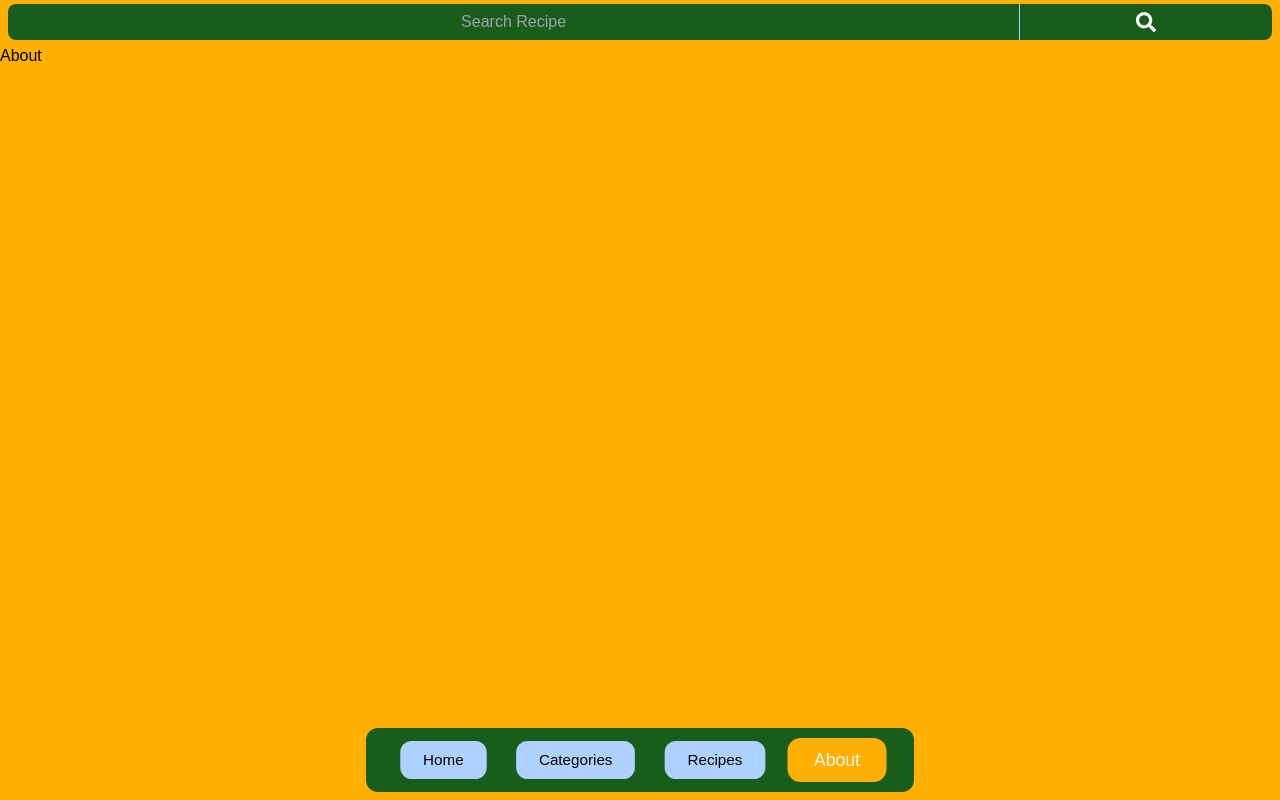
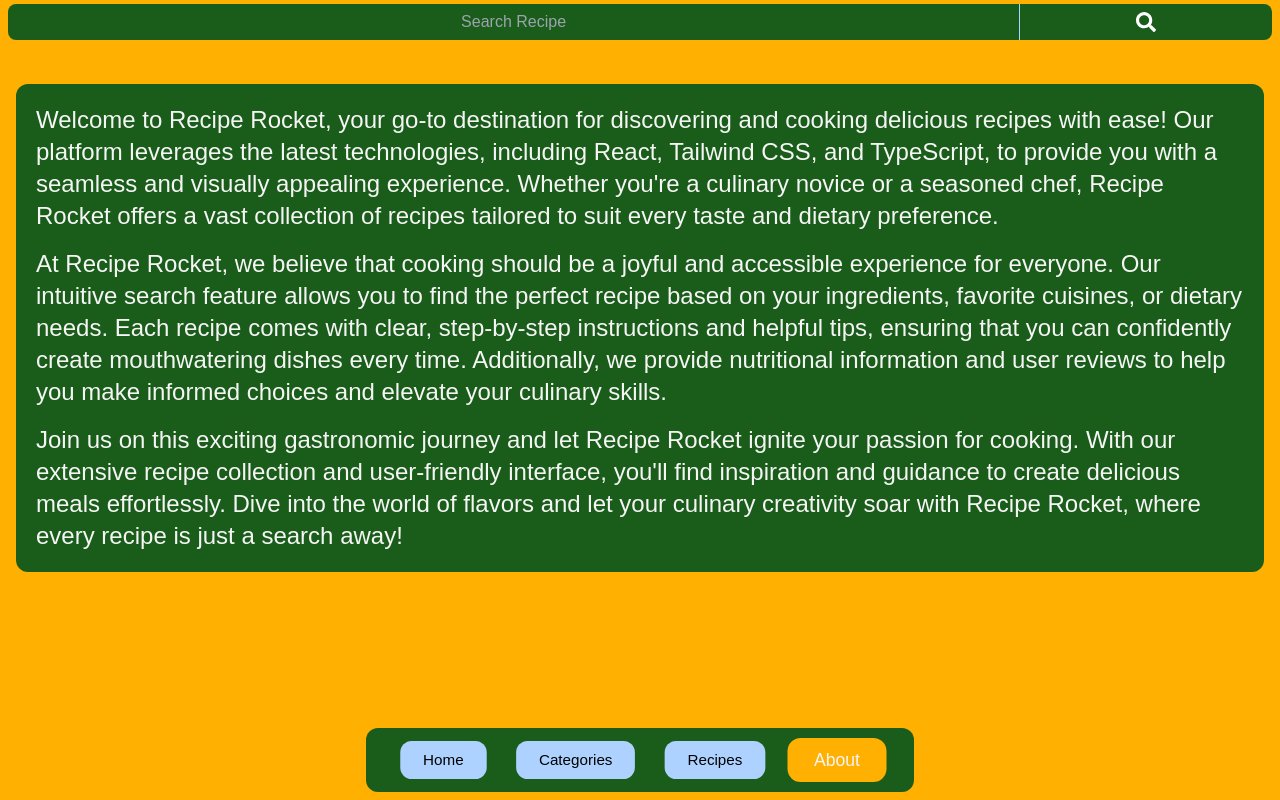
Before and after one commit to niii-san/Recipe-Rocket, a React (Vite) app: page /about in a window 1280 px wide. Built offline with nearby package versions, Linux system fonts and the light colour scheme; a web font is replaced by a local one.

Commit message:
feat: about pg 1/2

```diff
--- a/src/Components/AreaCard.tsx
+++ b/src/Components/AreaCard.tsx
@@ -4,7 +4,7 @@
 function AreaCard({ area }: { area: Area }) {
   return (
     <>
-      <div className="w-[300px]  bg-Second text-Text py-2 hover:border-2 hover:border-Third flex justify-between pl-5 pr-2 rounded-xl cursor-pointer  transition duration-300 ease-in-out transform scale-100  hover:scale-110 hover:py-1.5 ">
+      <div className="w-[300px]  bg-Second text-Text py-2   flex justify-between pl-5 pr-2 rounded-xl cursor-pointer  transition duration-500 ease-in-out transform scale-100  hover:scale-110  ">
         <div>{area.strArea} </div>
         <div>
           <MdOutlineKeyboardDoubleArrowRight className="w-6 h-6 cursor-pointer  transition duration-300 ease-in-out transform scale-100  hover:scale-125 hover:text-bodyBg" />
--- a/src/Pages/Pages/About.tsx
+++ b/src/Pages/Pages/About.tsx
@@ -1,9 +1,40 @@
-
-
 function About() {
   return (
-    <div>About</div>
-  )
+    <div className="pt-10 mx-4">
+      <div
+        id="paragraph"
+        className="text-sm flex flex-col gap-4 text-Text bg-Second p-5 rounded-xl tablet:text-2xl"
+      >
+        <p>
+          Welcome to Recipe Rocket, your go-to destination for discovering and
+          cooking delicious recipes with ease! Our platform leverages the latest
+          technologies, including React, Tailwind CSS, and TypeScript, to
+          provide you with a seamless and visually appealing experience. Whether
+          you're a culinary novice or a seasoned chef, Recipe Rocket offers a
+          vast collection of recipes tailored to suit every taste and dietary
+          preference.
+        </p>
+        <p>
+          At Recipe Rocket, we believe that cooking should be a joyful and
+          accessible experience for everyone. Our intuitive search feature
+          allows you to find the perfect recipe based on your ingredients,
+          favorite cuisines, or dietary needs. Each recipe comes with clear,
+          step-by-step instructions and helpful tips, ensuring that you can
+          confidently create mouthwatering dishes every time. Additionally, we
+          provide nutritional information and user reviews to help you make
+          informed choices and elevate your culinary skills.
+        </p>
+        <p>
+          Join us on this exciting gastronomic journey and let Recipe Rocket
+          ignite your passion for cooking. With our extensive recipe collection
+          and user-friendly interface, you'll find inspiration and guidance to
+          create delicious meals effortlessly. Dive into the world of flavors
+          and let your culinary creativity soar with Recipe Rocket, where every
+          recipe is just a search away!
+        </p>
+      </div>
+    </div>
+  );
 }
 
-export default About
+export default About;
```
